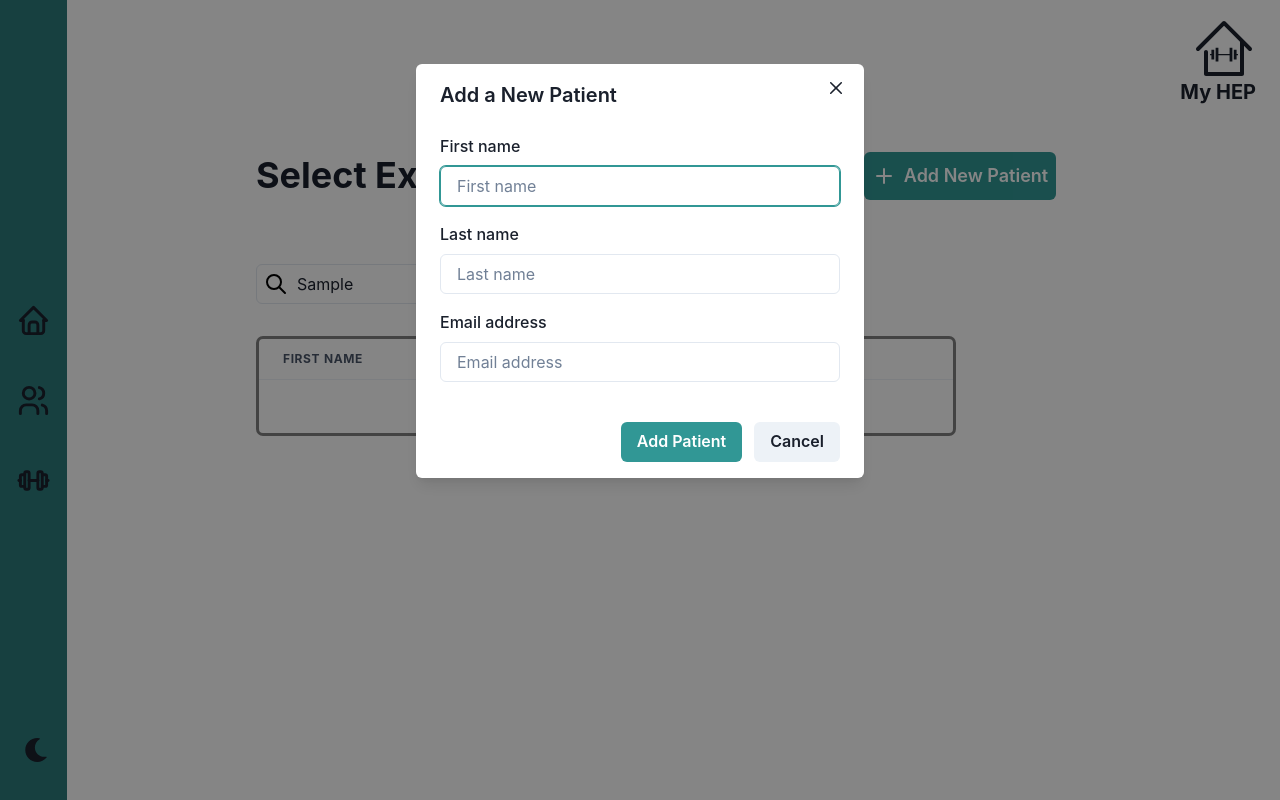
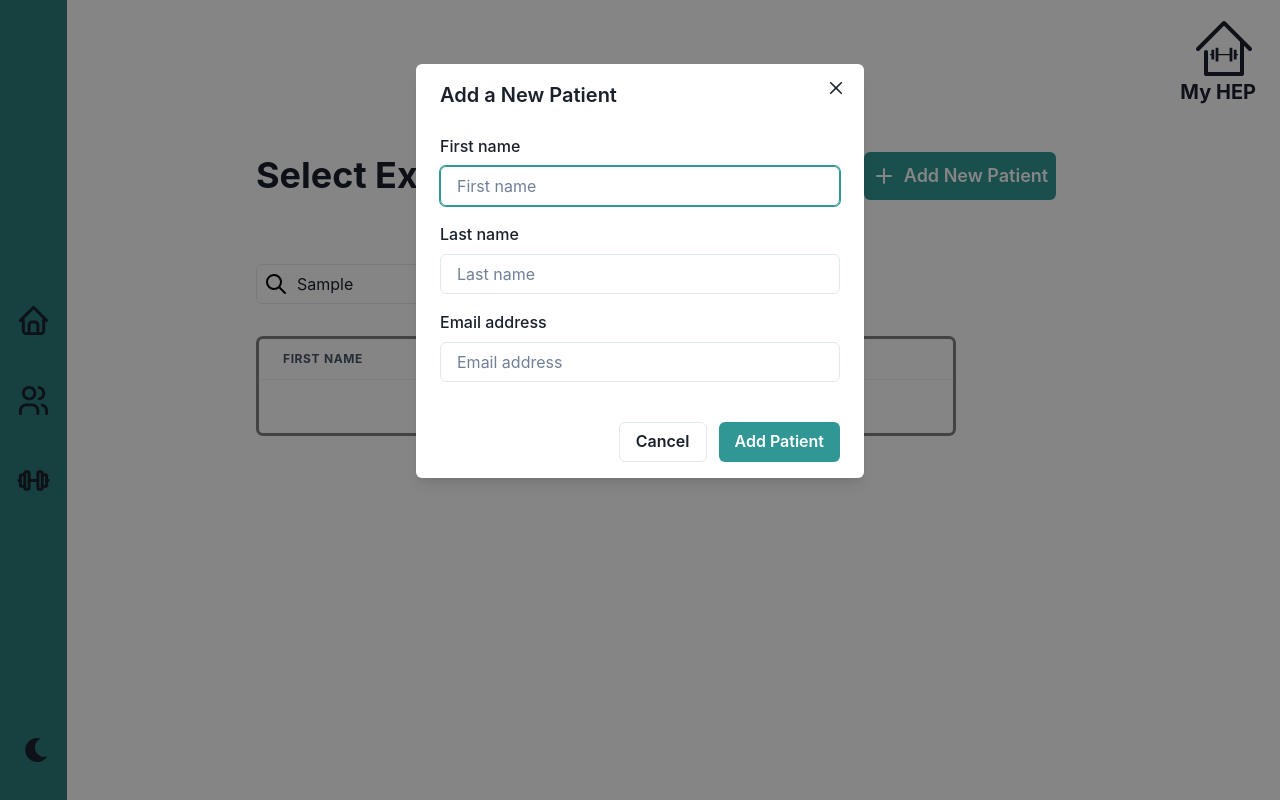
Before and after one commit to My-HEP/frontend, a React (Create React App) app: page /patients in a window 1280 px wide. Both pictures are taken after typing "Sample" into the empty fields and a click on the button "Add New Patient". Built offline with nearby package versions, Linux system fonts and the light colour scheme.

Commit message:
Put positive button on right and make cancel outline

```diff
--- a/src/therapist/components/AddPatientModal.js
+++ b/src/therapist/components/AddPatientModal.js
@@ -68,10 +68,12 @@ function AddPatientModal() {
           </ModalBody>
 
           <ModalFooter>
-            <Button colorScheme="teal" mr={3}>
+            <Button onClick={onClose} variant="outline">
+              Cancel
+            </Button>
+            <Button colorScheme="teal" ml={3}>
               Add Patient
             </Button>
-            <Button onClick={onClose}>Cancel</Button>
           </ModalFooter>
         </ModalContent>
       </Modal>
```
